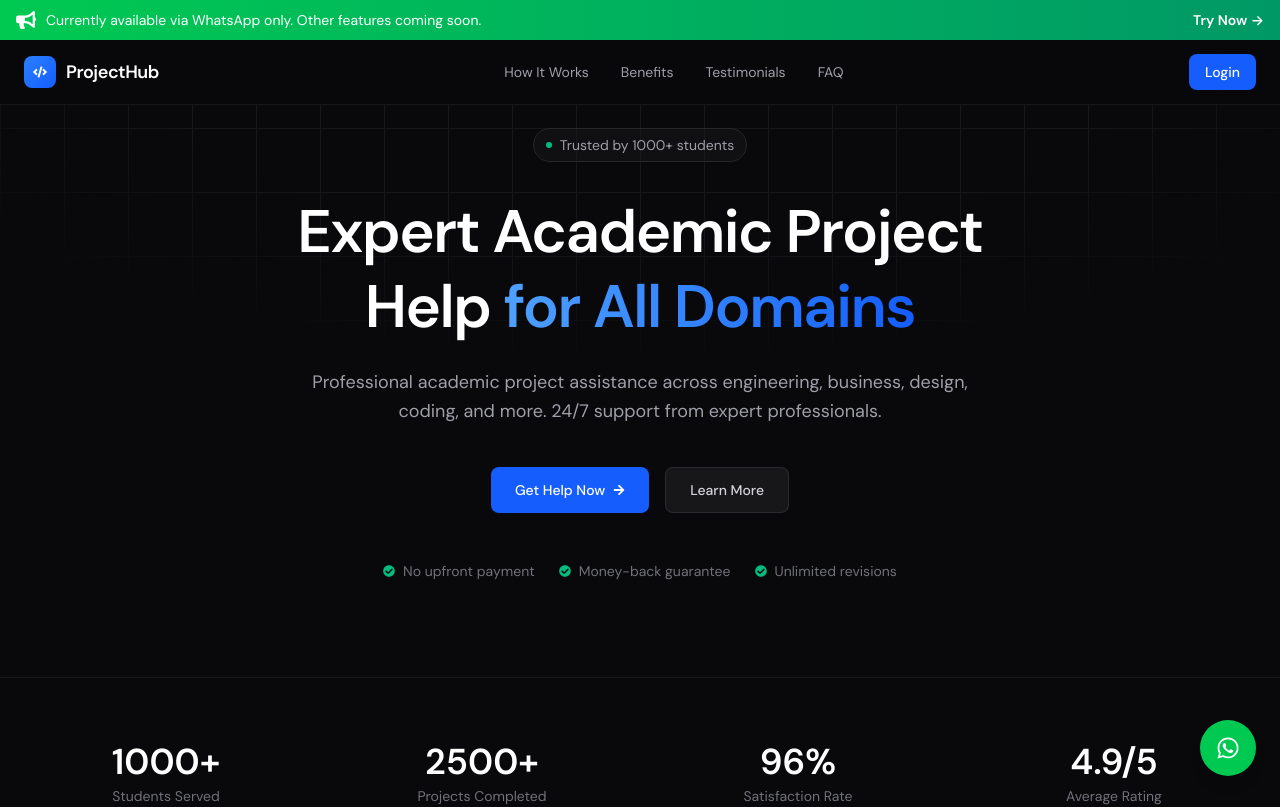
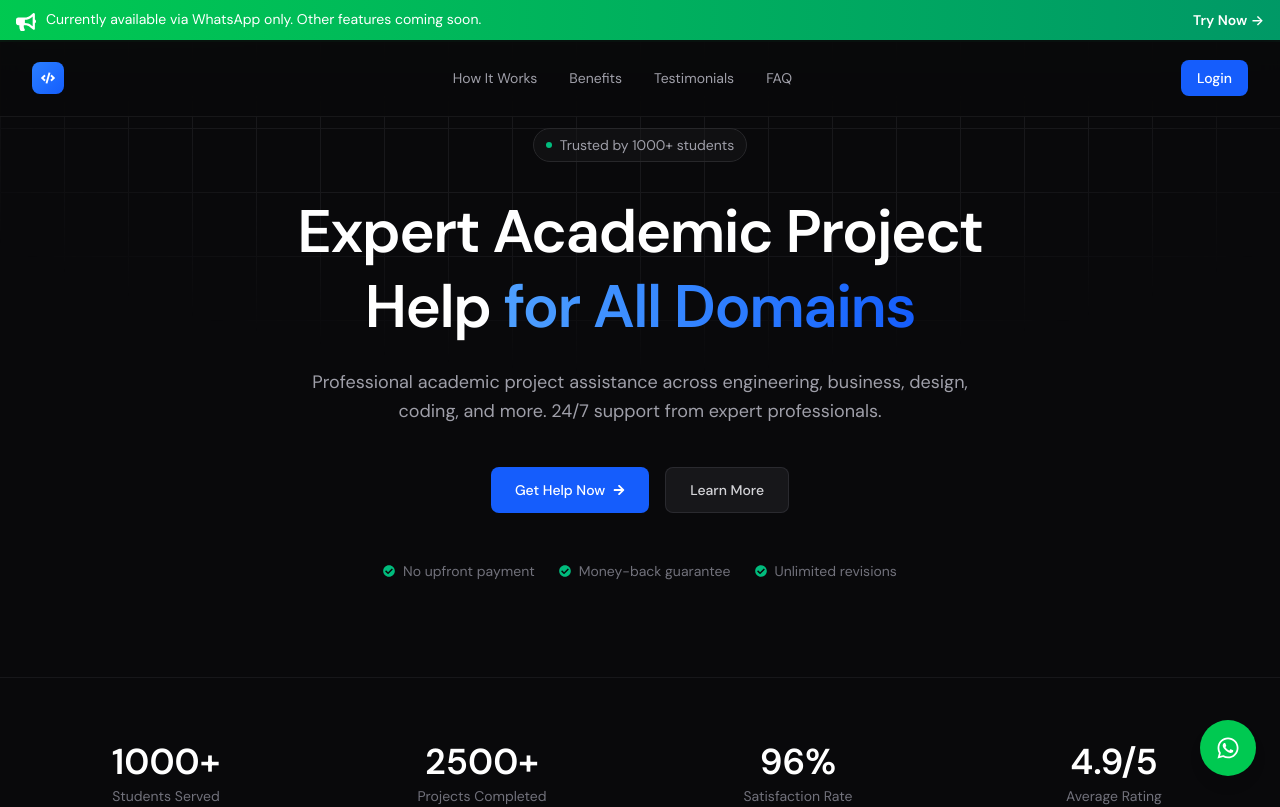
Before and after one commit to ShahiCrafts/codesupport-client-v1.0, a React (Vite) app: page / in a window 1280 px wide. Shown: the top 807 px of the page. Built offline with nearby package versions, Linux system fonts and the light colour scheme.

Commit message:
minor changes

```diff
--- a/src/components/Navbar.jsx
+++ b/src/components/Navbar.jsx
@@ -58,16 +58,16 @@ export default function Navbar() {
     <>
       {/* Feature Announcement Banner */}
       <div className="fixed top-0 left-0 right-0 z-50 bg-gradient-to-r from-green-500 to-emerald-600 text-white py-2.5 px-4">
-        <div className="max-w-7xl mx-auto flex flex-col sm:flex-row items-center justify-between gap-3 text-xs sm:text-sm">
-          <div className="flex items-center justify-center sm:justify-start gap-2.5">
-            <FaBullhorn className="w-4 h-4 sm:w-5 sm:h-5 flex-shrink-0" />
-            <span className="text-center sm:text-left">Currently available via WhatsApp only. Other features coming soon.</span>
+        <div className="max-w-7xl mx-auto flex items-start justify-between gap-4 text-xs sm:text-sm">
+          <div className="flex items-start gap-2.5 flex-1">
+            <FaBullhorn className="w-4 h-4 sm:w-5 sm:h-5 flex-shrink-0 mt-0.5" />
+            <span className="text-left leading-snug">Currently available via WhatsApp only. Other features coming soon.</span>
           </div>
           <a
             href="https://wa.me/9779866291003?text=Hi!%20I%20need%20help%20with%20my%20assignment."
             target="_blank"
             rel="noopener noreferrer"
-            className="font-semibold hover:underline whitespace-nowrap"
+            className="font-semibold hover:underline whitespace-nowrap flex-shrink-0"
           >
             Try Now →
           </a>
@@ -75,24 +75,24 @@ export default function Navbar() {
       </div>
 
       {/* Main Navbar */}
-      <nav className="fixed top-10 left-0 right-0 z-50 border-b border-zinc-800/50 bg-[#09090b]/90 backdrop-blur-md">
-      <div className="max-w-7xl mx-auto px-6">
-        <div className="flex items-center justify-between h-16">
+      <nav className="fixed top-13 sm:top-10 left-0 right-0 z-50 border-b border-zinc-800/50 bg-[#09090b]/90 backdrop-blur-md">
+      <div className="max-w-7xl mx-auto px-4 sm:px-6 lg:px-8">
+        <div className="flex items-center justify-between py-4 sm:py-5">
           {/* Logo */}
-          <Link to="/" className="flex items-center gap-2.5">
-            <div className="w-8 h-8 rounded-lg bg-gradient-to-br from-blue-500 to-blue-600 flex items-center justify-center">
-              <FaCode className="text-white text-sm" />
+          <Link to="/" className="flex items-center gap-2">
+            <div className="w-7 h-7 sm:w-8 sm:h-8 rounded-lg bg-gradient-to-br from-blue-500 to-blue-600 flex items-center justify-center flex-shrink-0">
+              <FaCode className="text-white text-xs sm:text-sm" />
             </div>
-            <span className="text-lg font-semibold text-white tracking-tight">ProjectHub</span>
+            <span className="hidden xs:inline text-base sm:text-lg font-semibold text-white tracking-tight">ProjectHub</span>
           </Link>
 
           {/* Center Nav Links */}
-          <div className="hidden md:flex items-center gap-8">
+          <div className="hidden lg:flex items-center gap-6 xl:gap-8">
             {navLinks.map((link) => (
               <a
                 key={link.label}
                 href={link.href}
-                className="text-sm text-zinc-400 hover:text-white transition-colors"
+                className="text-sm text-zinc-400 hover:text-white transition-colors whitespace-nowrap"
               >
                 {link.label}
               </a>
@@ -100,32 +100,32 @@ export default function Navbar() {
           </div>
 
           {/* Auth Section */}
-          <div className="flex items-center gap-4">
+          <div className="flex items-center gap-2 sm:gap-3 lg:gap-4">
             {user ? (
               <div className="relative" ref={dropdownRef}>
                 <button
                   onClick={() => setProfileDropdownOpen(!profileDropdownOpen)}
-                  className="flex items-center gap-3 px-2 py-1.5 rounded-lg hover:bg-zinc-800/50 transition-colors"
+                  className="flex items-center gap-2 sm:gap-3 px-2 sm:px-3 py-1.5 rounded-lg hover:bg-zinc-800/50 transition-colors"
                 >
                   {user.profileImage ? (
                     <img
                       src={user.profileImage}
                       alt={user.name}
-                      className="w-8 h-8 rounded-full object-cover"
+                      className="w-7 h-7 sm:w-8 sm:h-8 rounded-full object-cover flex-shrink-0"
                     />
                   ) : (
-                    <div className="w-8 h-8 rounded-full bg-gradient-to-br from-blue-500 to-blue-600 flex items-center justify-center text-white text-sm font-medium">
+                    <div className="w-7 h-7 sm:w-8 sm:h-8 rounded-full bg-gradient-to-br from-blue-500 to-blue-600 flex items-center justify-center text-white text-xs sm:text-sm font-medium flex-shrink-0">
                       {getInitials(user.name, user.email)}
                     </div>
                   )}
-                  <span className="hidden sm:block text-sm text-white font-medium">{getDisplayName(user).split(' ')[0]}</span>
-                  <FaChevronDown className={`text-xs text-zinc-400 transition-transform ${profileDropdownOpen ? 'rotate-180' : ''}`} />
+                  <span className="hidden sm:block text-sm text-white font-medium truncate max-w-[80px]">{getDisplayName(user).split(' ')[0]}</span>
+                  <FaChevronDown className={`text-xs text-zinc-400 transition-transform flex-shrink-0 ${profileDropdownOpen ? 'rotate-180' : ''}`} />
                 </button>
 
                 {profileDropdownOpen && (
-                  <div className="absolute right-0 mt-2 w-56 rounded-xl border border-zinc-800/50 bg-zinc-900 shadow-xl py-2 z-50">
-                    <div className="px-4 py-3 border-b border-zinc-800/50">
-                      <p className="text-sm font-medium text-white truncate">{getDisplayName(user)}</p>
+                  <div className="absolute right-0 mt-2 w-48 sm:w-56 rounded-xl border border-zinc-800/50 bg-zinc-900 shadow-xl py-2 z-50">
+                    <div className="px-3 sm:px-4 py-2 sm:py-3 border-b border-zinc-800/50">
+                      <p className="text-xs sm:text-sm font-medium text-white truncate">{getDisplayName(user)}</p>
                       <p className="text-xs text-zinc-500 truncate">{user.email}</p>
                     </div>
 
@@ -135,25 +135,25 @@ export default function Navbar() {
                           navigate('/dashboard/client');
                           setProfileDropdownOpen(false);
                         }}
-                        className="w-full flex items-center gap-3 px-4 py-2 text-sm text-zinc-300 hover:bg-zinc-800/50 transition-colors"
+                        className="w-full flex items-center gap-3 px-3 sm:px-4 py-2 text-xs sm:text-sm text-zinc-300 hover:bg-zinc-800/50 transition-colors"
                       >
-                        <FaTh className="text-zinc-500" />
+                        <FaTh className="text-zinc-500 flex-shrink-0" />
                         Dashboard
                       </button>
                       <button
                         onClick={() => {
                           setProfileDropdownOpen(false);
                         }}
-                        className="w-full flex items-center gap-3 px-4 py-2 text-sm text-zinc-300 hover:bg-zinc-800/50 transition-colors"
+                        className="w-full flex items-center gap-3 px-3 sm:px-4 py-2 text-xs sm:text-sm text-zinc-300 hover:bg-zinc-800/50 transition-colors"
                       >
-                        <FaBell className="text-zinc-500" />
+                        <FaBell className="text-zinc-500 flex-shrink-0" />
                         Notifications
                       </button>
                       <button
                         onClick={handleLogout}
-                        className="w-full flex items-center gap-3 px-4 py-2 text-sm text-red-400 hover:bg-zinc-800/50 transition-colors"
+                        className="w-full flex items-center gap-3 px-3 sm:px-4 py-2 text-xs sm:text-sm text-red-400 hover:bg-zinc-800/50 transition-colors"
                       >
-                        <FaSignOutAlt className="text-red-400" />
+                        <FaSignOutAlt className="text-red-400 flex-shrink-0" />
                         Logout
                       </button>
                     </div>
@@ -172,9 +172,9 @@ export default function Navbar() {
             {/* Mobile Menu Button */}
             <button
               onClick={() => setMobileMenuOpen(!mobileMenuOpen)}
-              className="md:hidden p-2 text-zinc-400 hover:text-white"
+              className="lg:hidden p-2 text-zinc-400 hover:text-white transition-colors"
             >
-              {mobileMenuOpen ? <FaTimes /> : <FaBars />}
+              {mobileMenuOpen ? <FaTimes className="w-5 h-5" /> : <FaBars className="w-5 h-5" />}
             </button>
           </div>
         </div>
@@ -182,14 +182,14 @@ export default function Navbar() {
 
       {/* Mobile Menu */}
       {mobileMenuOpen && (
-        <div className="md:hidden border-t border-zinc-800/50 bg-[#09090b] px-6 py-4 mt-11">
-          <div className="flex flex-col gap-4">
+        <div className="lg:hidden border-t border-zinc-800/50 bg-[#09090b] px-4 sm:px-6 py-4">
+          <div className="flex flex-col gap-3">
             {navLinks.map((link) => (
               <a
                 key={link.label}
                 href={link.href}
                 onClick={() => setMobileMenuOpen(false)}
-                className="text-sm text-zinc-400 hover:text-white transition-colors"
+                className="px-3 py-2.5 text-sm text-zinc-400 hover:text-white hover:bg-zinc-800/50 rounded-lg transition-colors"
               >
                 {link.label}
               </a>
```
